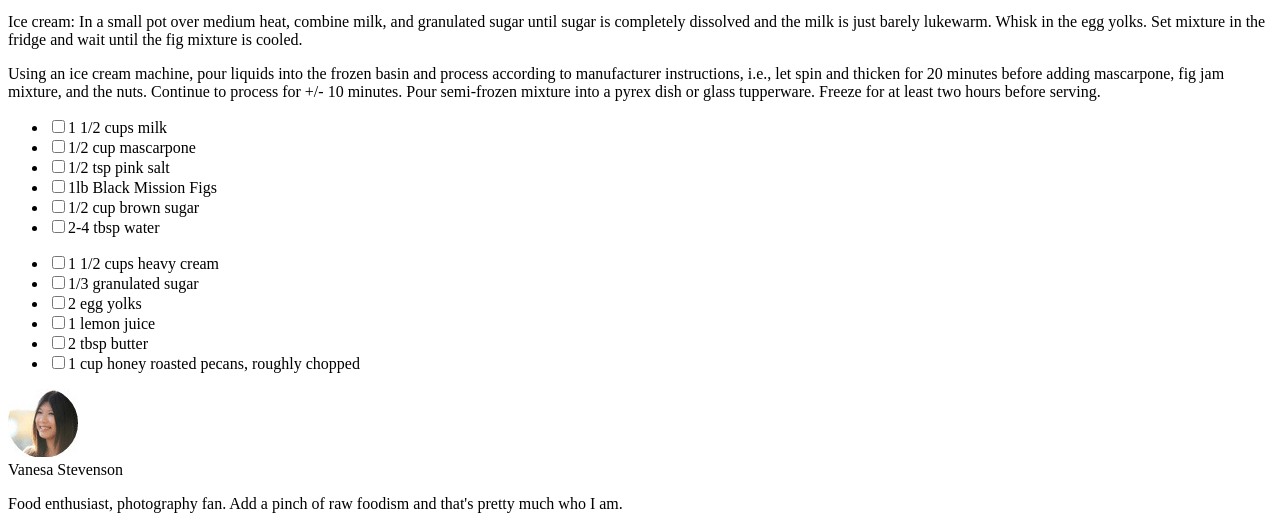
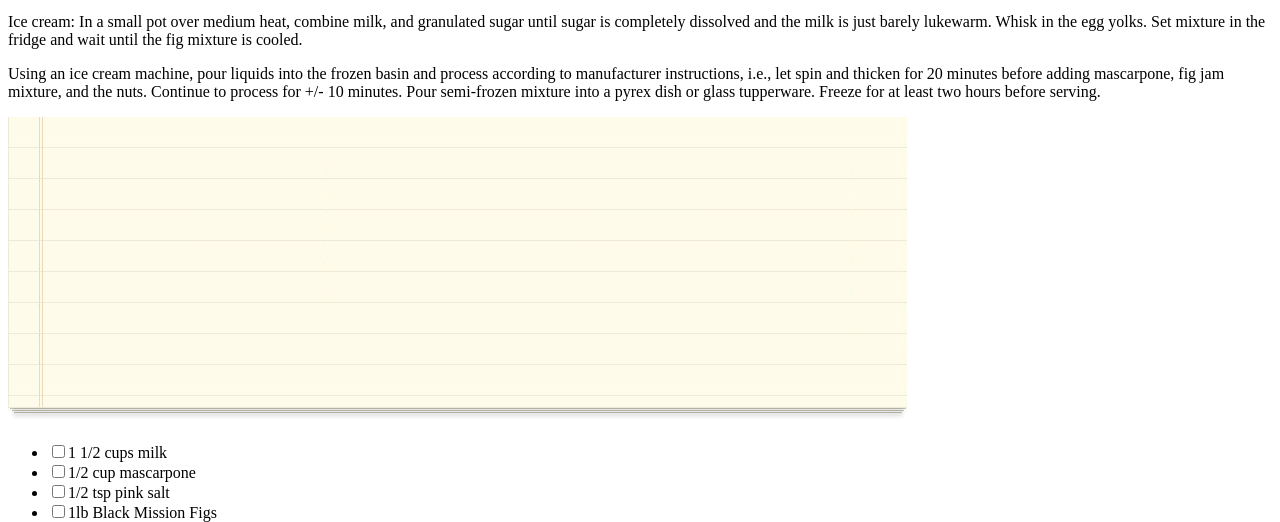
Before and after one commit to Hcooper23/chocolate-pizza-lab10A-, a plain HTML site: page index.html in a window 1280 px wide. Shown: the part 973-1495 px from the top of the page. Drawn offline with Linux system fonts and the light colour scheme.

Commit message:
List Background Image

```diff
--- a/index.html
+++ b/index.html
@@ -62,8 +62,8 @@
     </main>
 
     <section class="recipeBreakdown">
+        <img class="listbackground" src="img/list-bg.png" alt="List Background">
         <ul class="leftsideing">
-
             <li><input type="checkbox">1 1/2 cups milk</li>
             <li><input type="checkbox">1/2 cup mascarpone </li>
             <li><input type="checkbox">1/2 tsp pink salt </li>
@@ -72,7 +72,6 @@
             <li><input type="checkbox">2-4 tbsp water </li>
         </ul>
         <ul class="rightsideing">
-
             <li><input type="checkbox">1 1/2 cups heavy cream</li>
             <li><input type="checkbox">1/3 granulated sugar</li>
             <li><input type="checkbox">2 egg yolks </li>
```
